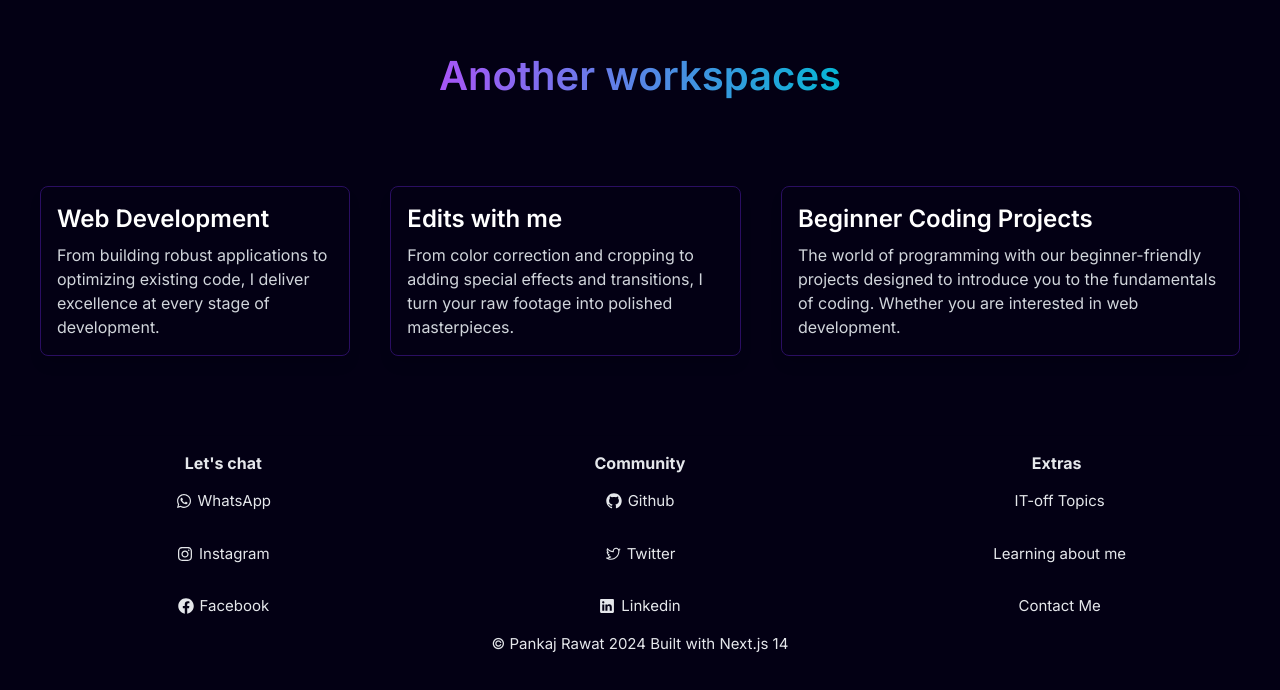
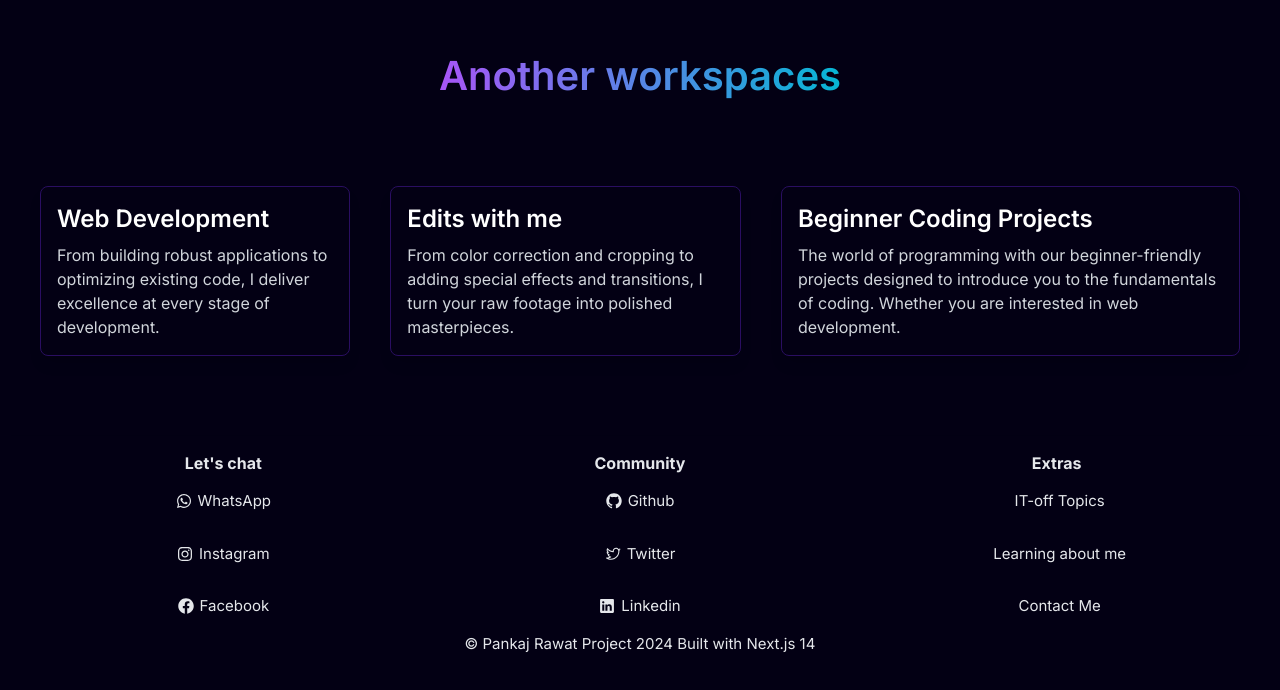
Before and after one commit to awkward-py/awkwardpy-main, a Next.js app: page / in a window 1280 px wide. Shown: the part 2799-3489 px from the top of the page. Built offline with nearby package versions, Linux system fonts and the light colour scheme; a web font is replaced by a local one.

Commit message:
Update footer.tsx

```diff
--- a/components/main/footer.tsx
+++ b/components/main/footer.tsx
@@ -30,7 +30,7 @@ export const Footer = () => {
         </div>
 
         <div className="mb-[20px] text-[15px] text-center">
-          &copy; Pankaj Rawat {new Date().getFullYear()} Built with Next.js 14
+          &copy; Pankaj Rawat Project {new Date().getFullYear()} Built with Next.js 14
         </div>
       </div>
     </div>
```
